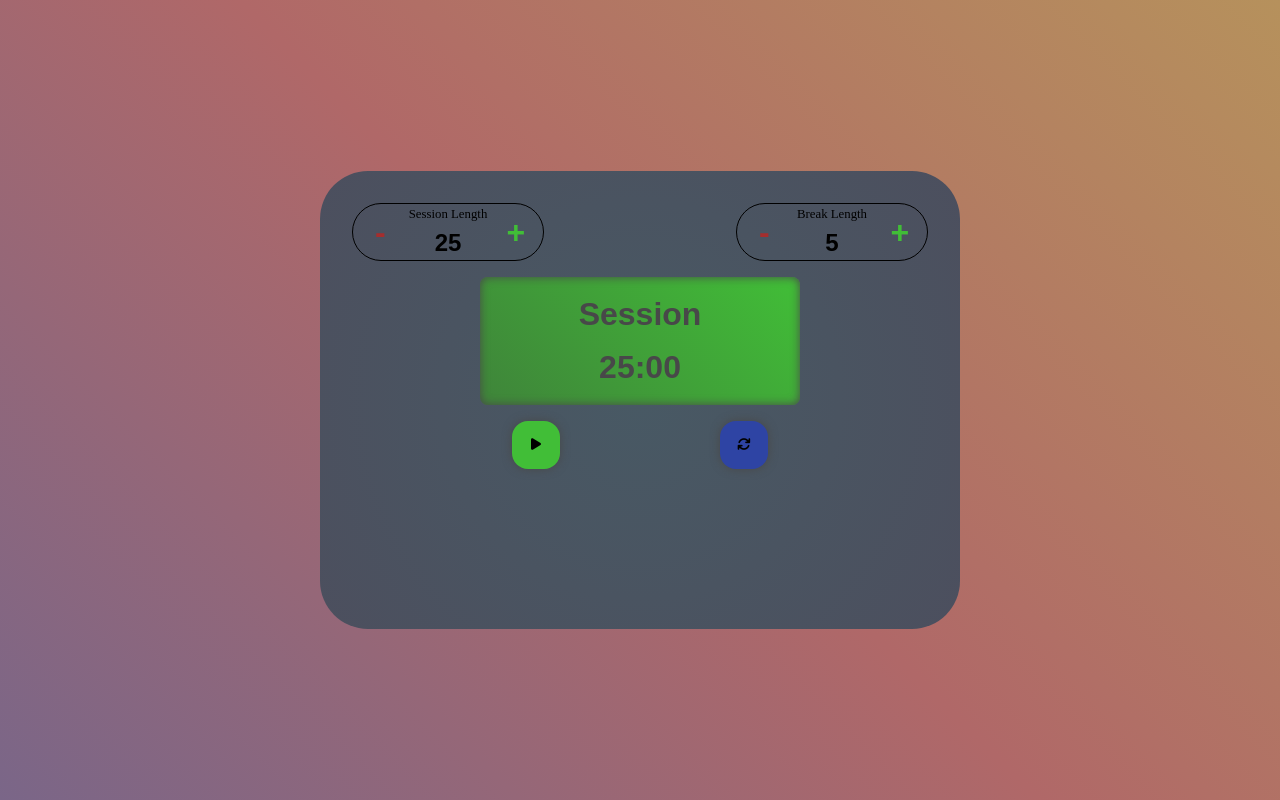
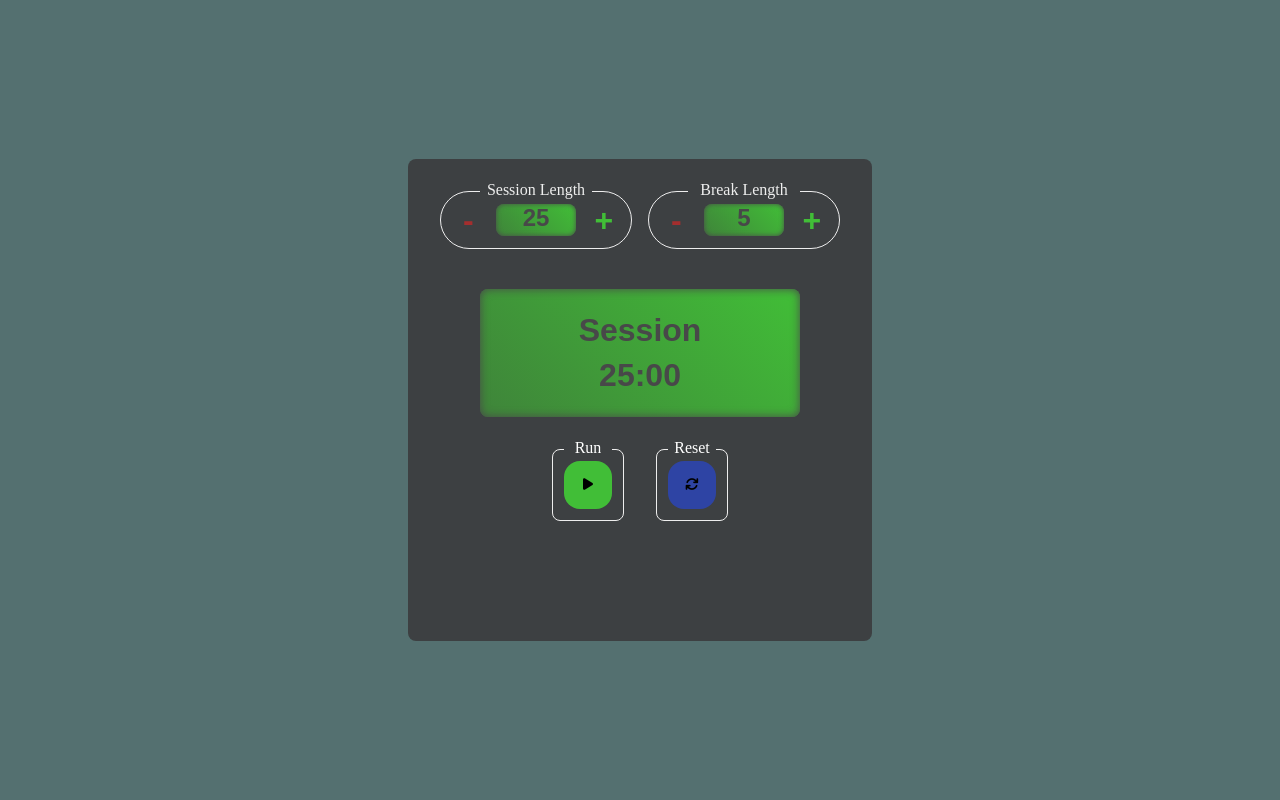
Before and after one commit to DainiusMI/05-25-5-Clock, a React (Vite) app: page / in a window 1280 px wide. Built offline with nearby package versions, Linux system fonts and the light colour scheme; a web font is replaced by a local one.

Commit message:
better style

```diff
--- a/src/App.jsx
+++ b/src/App.jsx
@@ -65,6 +65,7 @@ export default function App() {
     <main className="app">
 
       <div className="settings__container">
+
         {
           Object.keys(clockSettings).map((key) => {
             return  <AdjustClock
--- a/src/assets/components/Clock.jsx
+++ b/src/assets/components/Clock.jsx
@@ -99,19 +99,26 @@ export default function Clock(props) {
                 <p id="time-left">{clockState.display}</p>
             </div>
 
+            <div className="button__row">
                 <div className="button__container">
+                        <p>
+                            {clockState.isRunning === true ? "pause" : "run"}
+                        </p>
                         <button
                             id="start_stop"
                             className={clockState.isRunning === true ? "fa-solid fa-pause pause" : "fa-solid fa-play run"}
                             onClick={runClock}
                         ></button>
+                    </div>
+                    <div className="button__container">
+                        <p>reset</p>
                         <button
                             id="reset"
                             className="fa-solid fa-arrows-rotate reset"
                             onClick={resetClock}
                         ></button>
                     </div>
-
+                </div>
             <audio id="beep" src="https://codeskulptor-demos.commondatastorage.googleapis.com/descent/gotitem.mp3"/>
         </section>
     )
--- a/src/assets/styles/css/index.css
+++ b/src/assets/styles/css/index.css
@@ -4,27 +4,39 @@
   --background__color: #505053;
   width: var(--container__width);
   height: var(--container__heigth);
+  display: flex;
+  flex-direction: row;
+  align-items: center;
+  justify-content: center;
   background-color: transparent;
   border-radius: 100vw;
-  border: 0.1rem solid black;
+  border: 0.07rem solid #eee;
   position: relative;
 }
 .setup__container .label {
+  background-color: #3D4042;
+  color: #eee;
+  width: 7rem;
+  text-align: center;
   text-transform: capitalize;
-  font-size: 0.8rem;
+  font-weight: 500;
   position: absolute;
-  top: 0.2rem;
+  top: -0.7rem;
   left: 50%;
   transform: translateX(-50%);
 }
 .setup__container .setup__row .value {
+  width: 5rem;
+  height: 2rem;
+  background: rgb(63, 132, 58);
+  background: linear-gradient(45deg, rgb(63, 132, 58) 0%, rgb(65, 190, 55) 100%);
+  border-radius: 0.5rem;
+  box-shadow: inset 0 0 5px #484849;
   font-family: "Digital Numbers", sans-serif;
+  color: #484849;
   font-size: 1.5rem;
   font-weight: 700;
-  position: absolute;
-  bottom: 0.2rem;
-  left: 50%;
-  transform: translateX(-50%);
+  text-align: center;
 }
 .setup__container .setup__row button {
   width: calc(var(--container__heigth) - 0.1rem);
@@ -35,7 +47,7 @@
   font-size: 2rem;
   font-weight: 700;
   background-color: transparent;
-  color: #fff;
+  color: #eee;
   cursor: pointer;
   border-radius: 50%;
   border: none;
@@ -66,7 +78,7 @@
   flex-direction: column;
   align-items: center;
   justify-content: flex-start;
-  gap: 1rem;
+  gap: 2rem;
 }
 .clock button {
   width: 3rem;
@@ -91,7 +103,7 @@
   flex-direction: column;
   align-items: center;
   justify-content: center;
-  gap: 1rem;
+  gap: 0.5rem;
   font-size: 2rem;
   font-weight: 600;
   font-family: "Digital Numbers", sans-serif;
@@ -102,49 +114,36 @@
   box-shadow: inset 0 0 10px #484849;
 }
 
-.button__container {
-  width: 80%;
+.button__row {
   display: flex;
   flex-direction: row;
   align-items: center;
-  justify-content: space-between;
-}
-.button__container button {
-  box-shadow: 0 0 10px #484849;
+  justify-content: center;
+  gap: 2rem;
 }
 
-.status__container {
-  --font-size:0.8rem;
-  max-width: 9rem;
+.button__container {
+  width: 4.5rem;
+  aspect-ratio: 1/1;
   display: flex;
-  flex-direction: column;
-  gap: 0.5rem;
-  padding: 1rem;
-  border: 0.05rem solid black;
+  flex-direction: row;
+  align-items: center;
+  justify-content: center;
+  border: 0.07rem solid #eee;
   border-radius: 0.5rem;
+  position: relative;
 }
-.status__container .title {
-  font-weight: 600;
-}
-.status__container .status__row {
-  display: flex;
-  gap: 0.5rem;
-  padding-left: 1rem;
-}
-.status__container .status__row .indicator {
-  width: var(--font-size);
-  aspect-ratio: 1/1;
-  border-radius: 50%;
-}
-.status__container .status__row .inactive {
-  background-color: darkgreen;
-}
-.status__container .status__row .active {
-  background-color: lime;
-}
-.status__container .status__row .indicator__description {
-  text-transform: uppercase;
-  font-size: var(--font-size);
+.button__container p {
+  background-color: #3D4042;
+  color: #fff;
+  width: 3rem;
+  text-align: center;
+  text-transform: capitalize;
+  font-weight: 500;
+  position: absolute;
+  top: -0.7rem;
+  left: 50%;
+  transform: translateX(-50%);
 }
 
 * {
@@ -155,26 +154,22 @@
 body {
   width: 100vw;
   height: 100vh;
-  background: rgb(122, 102, 136);
-  background: linear-gradient(45deg, rgb(122, 102, 136) 0%, rgb(176, 104, 104) 50%, rgb(182, 145, 92) 100%);
-  background-repeat: no-repeat;
-  background-size: cover;
+  background-color: #547070;
   display: flex;
   align-items: center;
   justify-content: center;
 }
 
 .app {
-  width: 40rem;
+  max-width: 40rem;
   display: flex;
   flex-direction: column;
   align-items: center;
   justify-content: center;
-  gap: 1rem;
-  background: rgb(72, 89, 100);
-  background: radial-gradient(circle, rgb(72, 89, 100) 1%, rgb(76, 79, 94) 100%);
+  gap: 2.5rem;
+  background-color: #3D4042;
   padding: 2rem;
-  border-radius: 3rem;
+  border-radius: 0.5rem;
 }
 
 .settings__container {
@@ -182,6 +177,7 @@ body {
   flex-direction: row;
   align-items: center;
   justify-content: space-between;
+  gap: 1rem;
   width: 100%;
 }
 
--- a/src/assets/styles/scss/__AdjustClock.scss
+++ b/src/assets/styles/scss/__AdjustClock.scss
@@ -11,31 +11,43 @@
     width: var(--container__width);
     height: var(--container__heigth);
 
+    @include flex(row, center, center);
     background-color: transparent;
     border-radius: 100vw;
-    border: .1rem solid black;
+    border: .07rem solid #eee;
     position: relative;
 
     .label {
+        background-color: #3D4042;
+        color:#eee;
+        width: 7rem;
+
+        text-align: center;
         text-transform: capitalize;
-        font-size: .8rem;
+        font-weight: 500;
+
         position: absolute;
-
-        top: .2rem;
+        top: -.7rem;
         left: 50%;
         transform: translateX(-50%);
     }
 
     .setup__row {
         .value {
+
+            width: 5rem;
+            height: 2rem;
+            background: rgb(63,132,58);
+            background: linear-gradient(45deg, rgba(63,132,58,1) 0%, rgba(65,190,55,1) 100%);
+            border-radius: .5rem;
+            box-shadow: inset 0 0 5px #484849;
+
             font-family: 'Digital Numbers', sans-serif;
+            color: #484849;
             font-size: 1.5rem;
             font-weight: 700;
+            text-align: center;
 
-            position: absolute;
-            bottom: .2rem;
-            left: 50%;
-            transform: translateX(-50%);
         }
         button {
             width: calc(var(--container__heigth) - .1rem);
@@ -48,7 +60,7 @@
             font-size: 2rem;
             font-weight: 700;
             background-color: transparent;
-            color: #fff;
+            color: #eee;
 
             cursor: pointer;
 
--- a/src/assets/styles/scss/__Clock.scss
+++ b/src/assets/styles/scss/__Clock.scss
@@ -10,7 +10,7 @@
     border-radius: 1rem;
 
     @include flex(column, center, flex-start);
-    gap: 1rem;
+    gap: 2rem;
 
     button {
         width: 3rem;
@@ -33,8 +33,7 @@
     width: 20rem;
     height: 8rem;
     @include flex(column, center, center);
-    gap: 1rem;
-
+    gap: .5rem;
     font-size: 2rem;
     font-weight: 600;
     font-family: 'Digital Numbers', sans-serif;
@@ -45,63 +44,34 @@
     border-radius: .5rem;
     box-shadow: inset 0 0 10px #484849;
 }
+.button__row {
+    @include flex(row, center, center);
+    gap: 2rem;
+
+}
 .button__container {
-    width: 80%;
-    @include flex(row, center, space-between);
+    width: 4.5rem;
+    aspect-ratio: 1 / 1;
 
-    button{
-        box-shadow: 0 0 10px #484849;
+    @include flex(row, center, center);
+
+    border: 0.07rem solid #eee;
+    border-radius: .5rem;
+
+
+    position: relative;
+    p {
+        background-color: #3D4042;
+        color: #fff;
+        width: 3rem;
+
+        text-align: center;
+        text-transform: capitalize;
+        font-weight: 500;
+
+        position: absolute;
+        top: -.7rem;
+        left: 50%;
+        transform: translateX(-50%);
     }
 }
-#timer-label {
-
-}
-
-#time-left {
-
-}
-
-
-
-
-
-
-
-.status__container {
-    --font-size:0.8rem;
-    max-width: 9rem;
-
-    display: flex;
-    flex-direction: column;
-    gap: .5rem;
-
-    padding: 1rem;
-    border: .05rem solid black;
-    border-radius: .5rem;
-
-    .title {
-        font-weight: 600;
-    }
-    .status__row {
-        display: flex;
-        gap: .5rem;
-
-        padding-left: 1rem;
-        .indicator {
-            width: var(--font-size);
-            aspect-ratio: 1 / 1;
-            border-radius: 50%;
-
-        }
-        .inactive {
-            background-color: darkgreen;
-        }
-        .active {
-            background-color: lime;
-        }
-        .indicator__description {
-            text-transform: uppercase;
-            font-size: var(--font-size);
-        }
-    }
-}
--- a/src/assets/styles/scss/index.scss
+++ b/src/assets/styles/scss/index.scss
@@ -12,10 +12,7 @@ body {
     width: 100vw;
     height: 100vh;
 
-    background: rgb(122,102,136);
-    background: linear-gradient(45deg, rgba(122,102,136,1) 0%, rgba(176,104,104,1) 50%, rgba(182,145,92,1) 100%);
-    background-repeat: no-repeat;
-    background-size: cover;
+    background-color: #547070;
 
     display: flex;
     align-items: center;
@@ -27,19 +24,19 @@ body {
 }
 .app {
 
-    width: 40rem;
+    max-width: 40rem;
     @include flex(column, center, center);
-    gap: 1rem;
+    gap: 2.5rem;
+    background-color: #3D4042;
 
-    background: rgb(72,89,100);
-    background: radial-gradient(circle, rgba(72,89,100,1) 1%, rgba(76,79,94,1) 100%);
 
     padding: 2rem;
-    border-radius: 3rem;
+    border-radius: .5rem;
+
 }
 .settings__container {
     @include flex(row, center, space-between);
-
+    gap: 1rem;
     width: 100%;
 }
 
```
Also changed, not shown: 1 other file (tests, documents, lock files or other folders). Lines whose indentation alone changed are shown as unchanged.
